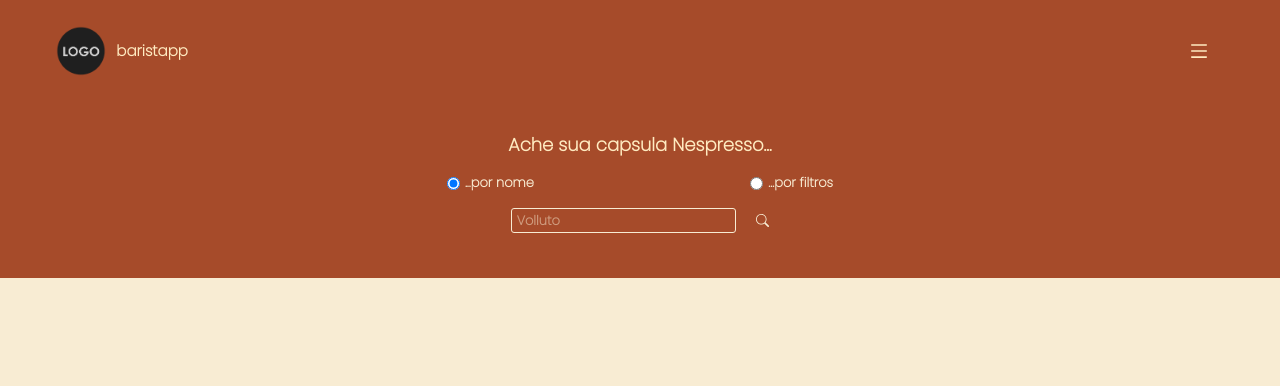
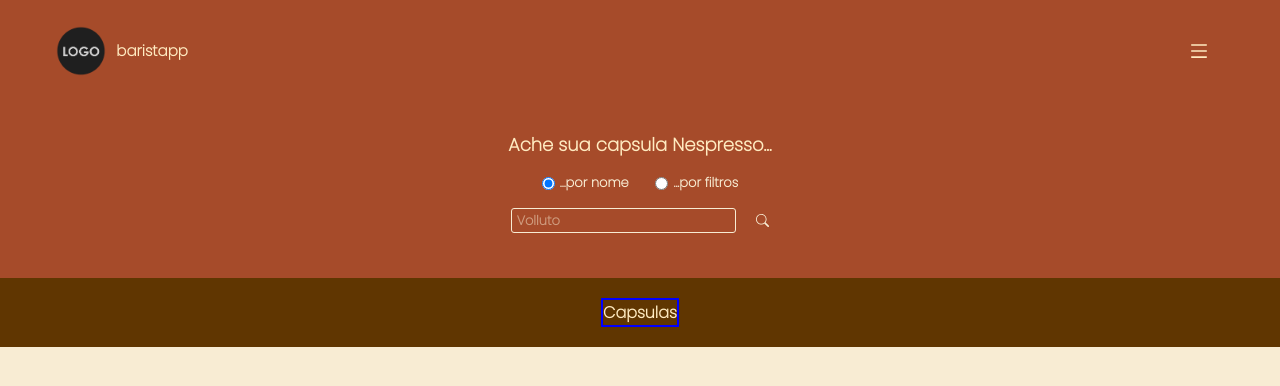
Before and after one commit to joaofelipelliccione/barista_app_front, a React (Create React App) app: page / in a window 1280 px wide. Shown: the top 386 px of the page. Built offline with nearby package versions, Linux system fonts and the light colour scheme; no server answers.

Commit message:
Começando cards das capsulas.

```diff
--- /dev/null
+++ b/src/components/renderedCapsules/RenderedCapsules.jsx
@@ -0,0 +1,43 @@
+import React from 'react';
+import PropTypes from 'prop-types';
+import '../../styles/renderedCapsules/RenderedCapsules.css';
+
+function RenderedCapsules({ capsulesToRender }) {
+  return (
+    <section className="renderedCapsulesContainer">
+      <h1>Capsulas</h1>
+      {console.log(capsulesToRender)}
+    </section>
+  );
+}
+
+RenderedCapsules.propTypes = {
+  capsulesToRender: PropTypes.arrayOf(PropTypes.shape({
+    capsule_id: PropTypes.number,
+    capsule_type: PropTypes.string,
+    capsule_line: PropTypes.string,
+    capsule_name: PropTypes.string,
+    decaf: PropTypes.bool,
+    capsule_intensity: PropTypes.number,
+    capsule_roasting_level: PropTypes.number,
+    capsule_bitterness_level: PropTypes.number,
+    capsule_acidity_level: PropTypes.number,
+    capsule_robustness_level: PropTypes.number,
+    capsule_aspects: PropTypes.string,
+    capsule_aromatic_notes: PropTypes.string,
+    capsule_origin: PropTypes.string,
+    ristretto25: PropTypes.bool,
+    expresso40: PropTypes.bool,
+    dbl_expresso80: PropTypes.bool,
+    lungo110: PropTypes.bool,
+    gran_lungo150: PropTypes.bool,
+    coffe230: PropTypes.bool,
+    carafe535: PropTypes.bool,
+    cappuccino: PropTypes.bool,
+    dbl_cappuccino: PropTypes.bool,
+    capsule_img_src: PropTypes.string,
+    background_img_src: PropTypes.string,
+  })).isRequired,
+};
+
+export default RenderedCapsules;
--- a/src/pages/Home.jsx
+++ b/src/pages/Home.jsx
@@ -3,12 +3,14 @@
 import capsulesAC from '../redux/actions/capsulesAC';
 import Header from '../components/header/Header';
 import SearchMethods from '../components/searchMethods/SearchMethods';
+import RenderedCapsules from '../components/renderedCapsules/RenderedCapsules';
 import '../styles/Home.css';
 
 function Home() {
   const ALL_CAPSULES_ENDPOINT = 'https://barista-app-back.herokuapp.com/capsules';
 
   const [isFetching, setIsFetching] = React.useState(false);
+  const [capsulesToRender, setCapsulesToRender] = React.useState([]);
   const [searchMethod, setSearchMethod] = React.useState('name');
   const [searchedCapsule, setSearchedCapsule] = React.useState('');
 
@@ -21,6 +23,7 @@
     fetch(ALL_CAPSULES_ENDPOINT)
       .then((res) => res.json())
       .then((data) => {
+        setCapsulesToRender(data);
         dispatch(capsulesAC(data));
         localStorage.setItem('allCapsules', JSON.stringify(data));
       });
@@ -34,7 +37,6 @@
 
   return (
     <div className="homePage">
-      {console.log(isFetching)}
       <Header
         isFetching={ isFetching }
       />
@@ -48,6 +50,9 @@
           onClickSearchBtn={ onClickSearchBtn }
         />
       </main>
+      <RenderedCapsules
+        capsulesToRender={ capsulesToRender }
+      />
     </div>
   );
 }
--- a/src/styles/Home.css
+++ b/src/styles/Home.css
@@ -6,7 +6,6 @@
 
 .homePageMain {
   background-color: var(--mediumCarmine);
-  /* border: solid 2px red; */
   display: flex;
   flex-direction: column;
   align-items: center;
@@ -15,7 +14,6 @@
 }
 
 .homePageMain h1 {
-  /* border: solid 2px blue; */
   color: var(--bisque);
   width: fit-content;
   font-size: 1.8rem;
--- /dev/null
+++ b/src/styles/renderedCapsules/RenderedCapsules.css
@@ -0,0 +1,16 @@
+.renderedCapsulesContainer {
+  background-color: var(--philippineBronze);
+  display: flex;
+  flex-direction: column;
+  justify-content: center;
+  align-items: center;
+  padding: 2rem 0;
+}
+
+.renderedCapsulesContainer h1 {
+  border: solid 2px blue;
+  color: var(--bisque);
+  width: fit-content;
+  font-size: 1.6rem;
+  font-weight: 700;
+}
--- a/src/styles/searchMethods/SearchMethods.css
+++ b/src/styles/searchMethods/SearchMethods.css
@@ -10,7 +10,7 @@
 .searchMethodsRdBtnsContainer {
   display: flex;
   justify-content: space-evenly;
-  width: 80%;
+  width: 25rem;
   margin-bottom: 1.5rem;
 }
 
```
